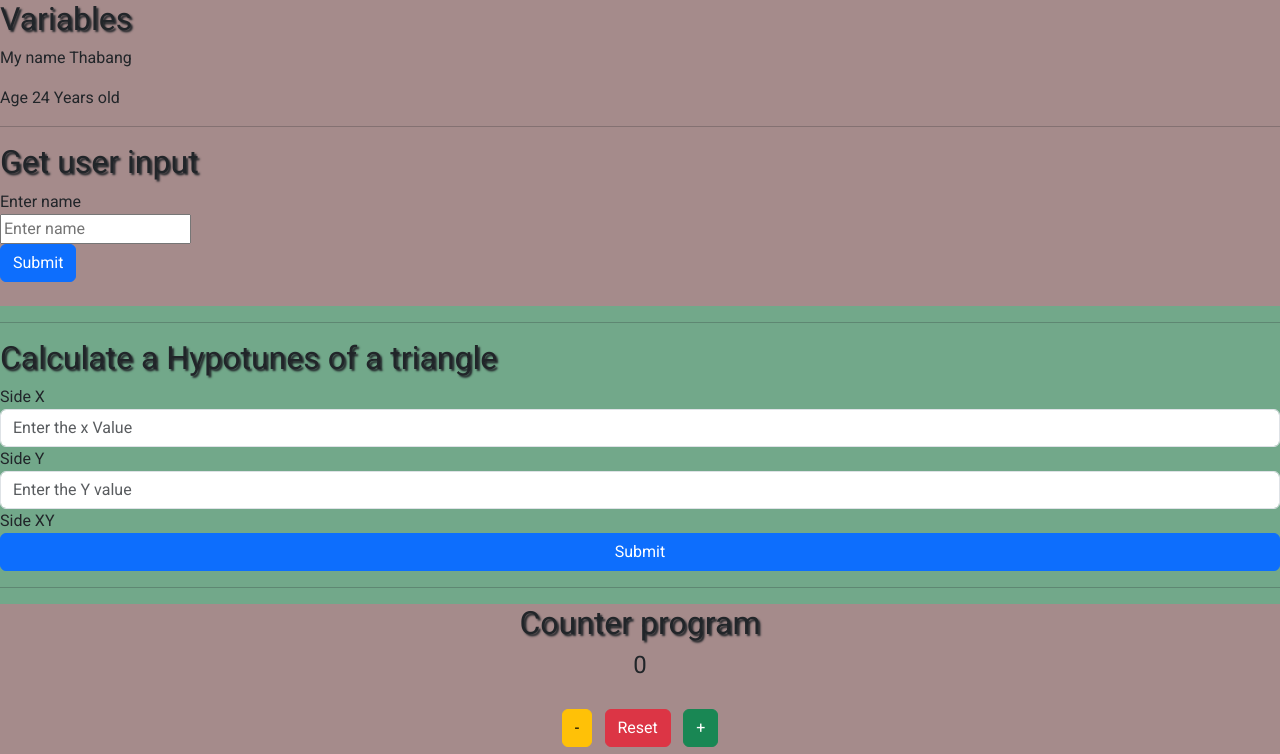
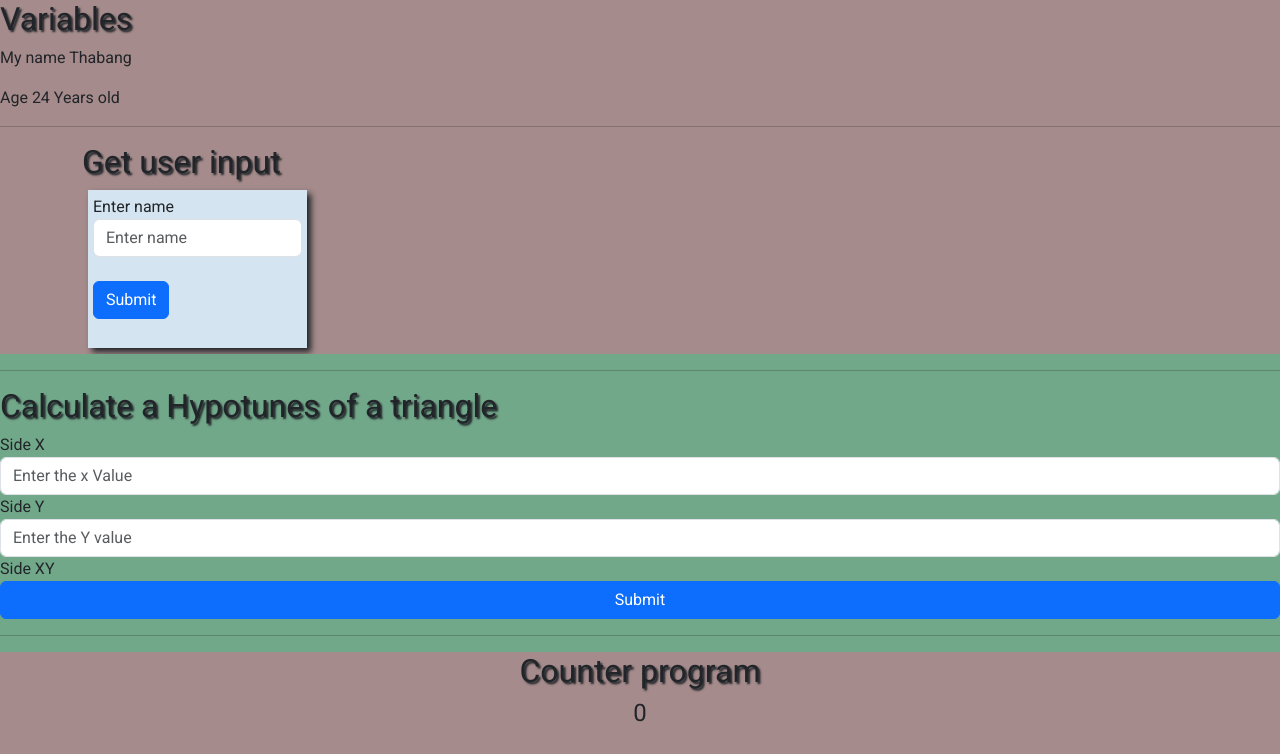
Before and after one commit to PLThabangR/JavascriptPrograms, a plain HTML site: page index.html in a window 1280 px wide. Shown: the top 754 px of the page. Drawn offline with nearby package versions, Linux system fonts and the light colour scheme.

Commit message:
Css added

```diff
--- a/index.html
+++ b/index.html
@@ -16,14 +16,19 @@
    <p id="p1"></p>
    <p id="p2"></p>
    <hr>
+   <div class="container">
     <h2>Get user input</h2>
+    <div class="userInputBox">
     <label>Enter name</label>
     <br>
-    <input type="text" id="myText1" placeholder="Enter name"/>
+      <input type="text" class="form-control" id="myText1" placeholder="Enter name"/>
       <br>
       <button id="myButton1" type="button" class="btn btn-primary">Submit</button>
       <br>
       <label id="myLabel1"></label>
+      </div>
+   </div>
+
 
     <div class="hyputunes">
       <hr>
--- a/style.css
+++ b/style.css
@@ -31,3 +31,10 @@ body {
 h2{
    text-shadow: 2px 2px 2px;
 }
+.userInputBox{
+   width: fit-content;
+  background-color: rgb(213, 228, 241);
+box-shadow: 4px 4px 6px;
+margin: 6px;
+padding: 5px;
+}
```
Lines whose indentation alone changed are shown as unchanged.
